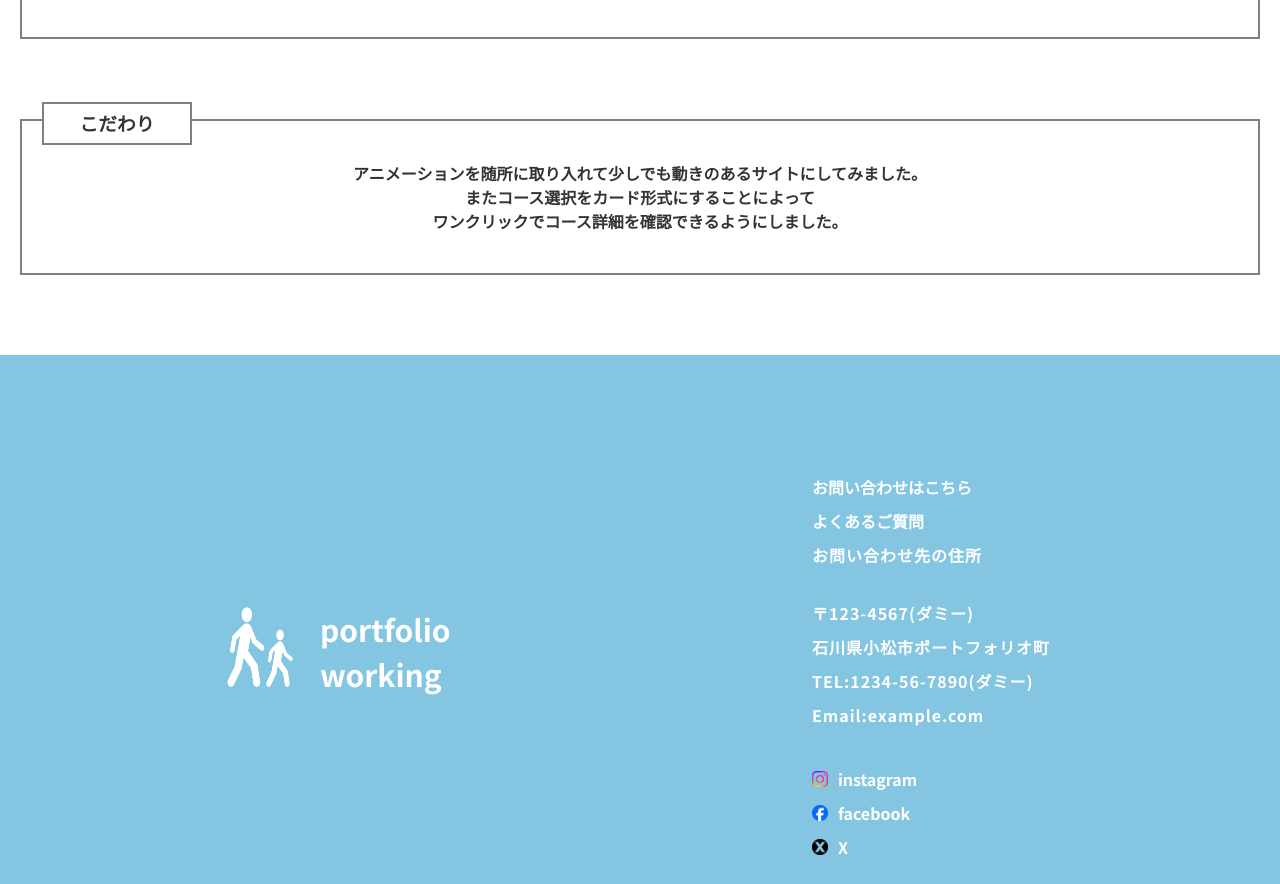
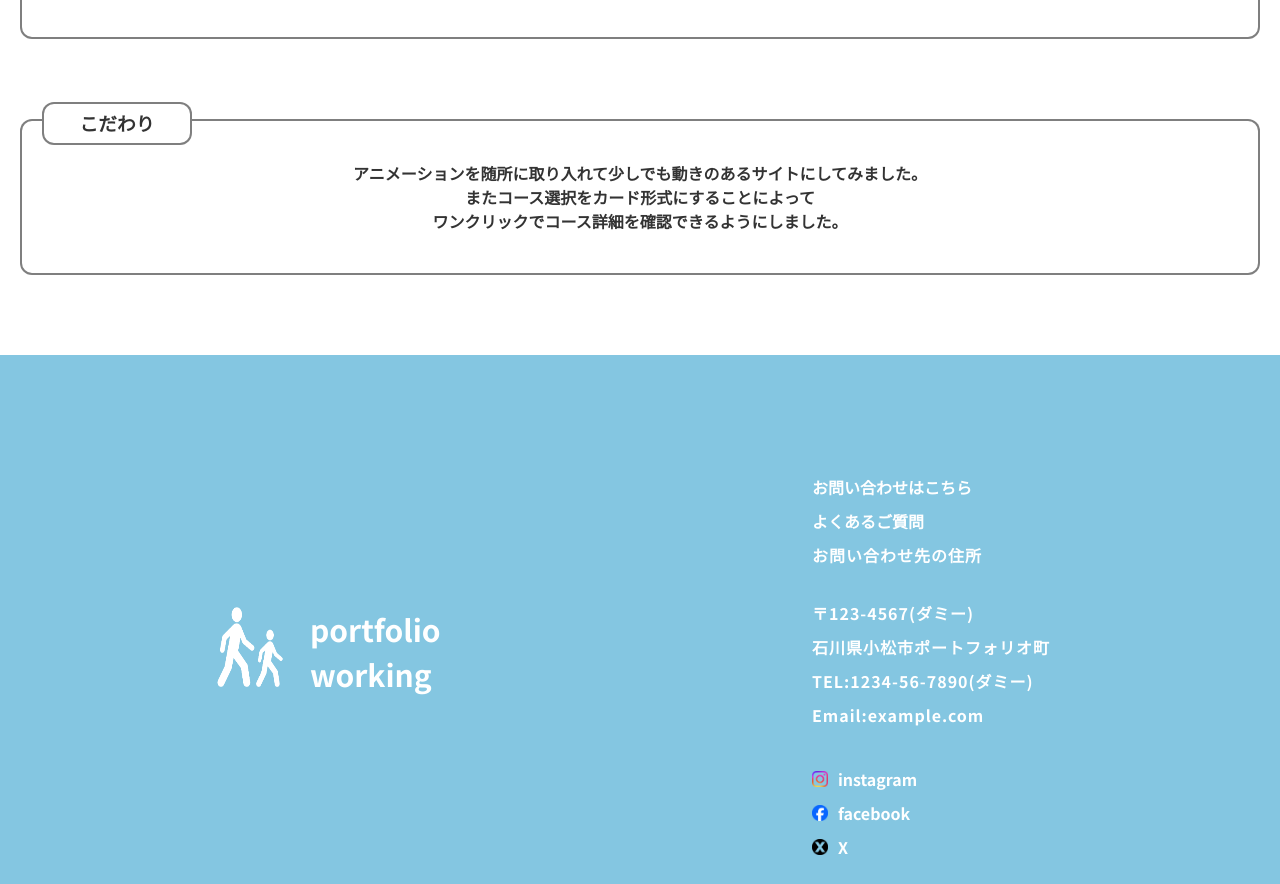
Before and after one commit to sans1567/Portfolio-Walking, a website: page index.html in a window 1280 px wide. Shown: the part 9306-10190 px from the top of the page. Drawn offline with Linux system fonts and the light colour scheme; a web font is replaced by a local one.

Commit message:
フッターの編集

```diff
--- a/assets/scss/layout/_footer.scss
+++ b/assets/scss/layout/_footer.scss
@@ -20,7 +20,7 @@
             width: 70%;
             height: 80px;
             margin: 0px auto;
-            padding-left: 110px;
+            padding-left: 100px;
             justify-self: center;
             align-self: center;
             position: relative;
@@ -40,7 +40,7 @@
                 height: 80px;
                 position: absolute;
                 top: 0;
-                left: 0;
+                left: -10px;
             }
         }
 
--- a/assets/scss/layout/_main.scss
+++ b/assets/scss/layout/_main.scss
@@ -1387,6 +1387,7 @@
             margin: 80px auto 0px;
             padding: 40px 20px;
             border: 2px solid rgba(0,0,0,0.5);
+            border-radius: 12px;
             background-color: $bg-color4;
             position: relative;
 
@@ -1396,6 +1397,7 @@
                 margin: 0px auto;
                 padding: 5px 0px;
                 border: 2px solid rgba(0,0,0,0.5);
+                border-radius: 12px;
                 background-color: $bg-color4;
                 text-align: center;
                 position: absolute;
--- a/index.html
+++ b/index.html
@@ -4,6 +4,7 @@
         <meta charset="utf-8">
         <meta name="description" content="Asato Satoのポートフォリオです、アクティブで清潔感のあるサイト">
         <meta name="viewport" content="width=device-width,initial-scale=1.0">
+        <meta name="format-detection" content="telephone=no">
         <title>ウォーキングイベント風デザインポートフォリオ | Asato Sato</title>
 
         <!--OGP設定-->
```
Also changed, not shown: assets/css/style.css, 1 other file.
